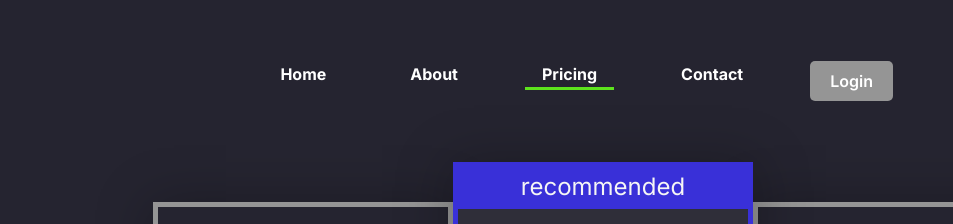
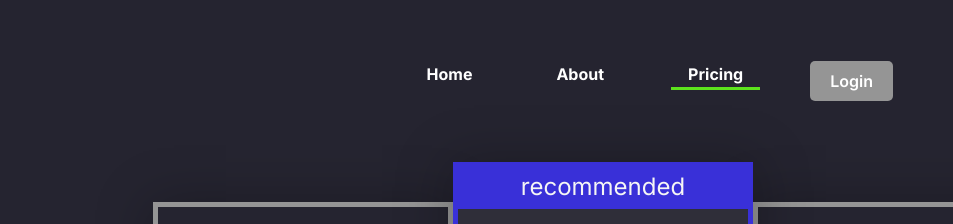
Before and after one commit to iijao/LanGe, a plain HTML site: page pricing.html in a window 1280 px wide. Shown: the top 224 px of the page, 327-1280 px from the left. Drawn offline with Linux system fonts and the light colour scheme.

Commit message:
Update pricing.html

```diff
--- a/pricing.html
+++ b/pricing.html
@@ -18,7 +18,7 @@
                 <li class="menu-item"><a class="menu-link" href="index.html">Home</a></li>
                 <li class="menu-item"><a class="menu-link" href="about.html">About</a></li>
                 <li class="menu-item"><a class="menu-link nav__active" href="pricing.html">Pricing</a></li>
-                <li class="menu-item"><a class="menu-link" href="contact.html">Contact</a></li>
+
                 <li class="menu-item"><button class="menu-link-login" href="#">Login</button></li>
             </ul>
         </nav>
```
